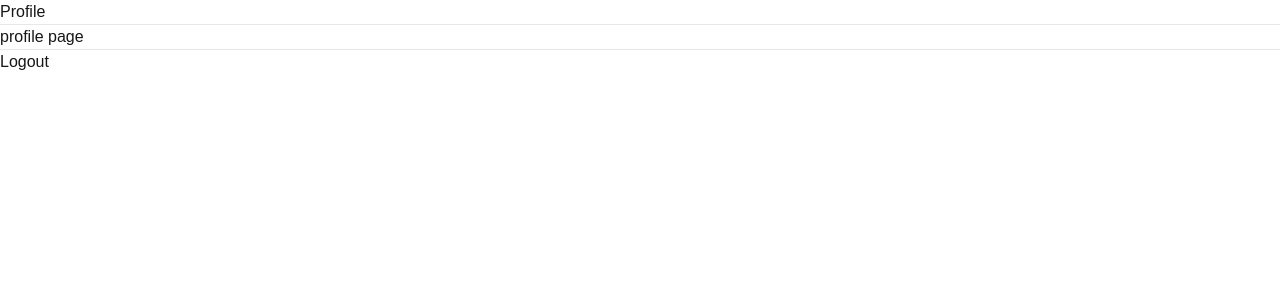
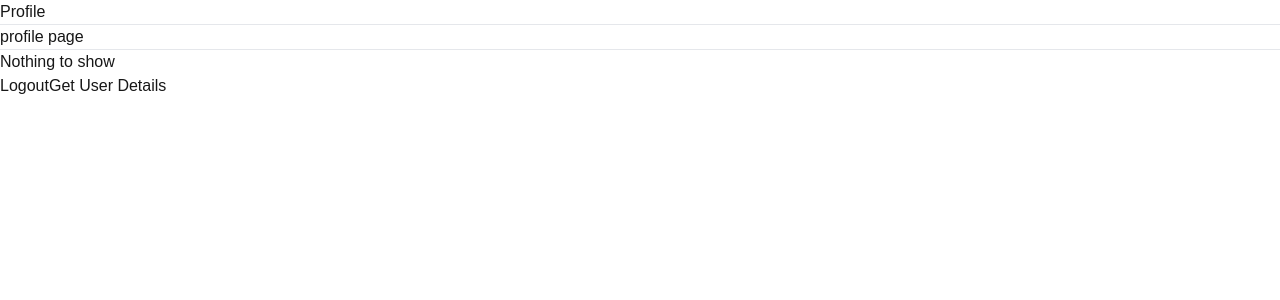
Before and after one commit to Sadiq0909/nextlearn, a Next.js app: page /profile in a window 1280 px wide. Shown: the top 300 px of the page. Built offline with nearby package versions, Linux system fonts and the light colour scheme.

Commit message:
Add user details retrieval functionality to profile page; implement button for fetching user data

```diff
--- a/src/app/profile/page.tsx
+++ b/src/app/profile/page.tsx
@@ -1,5 +1,6 @@
 "use client";
 import axios from "axios";
+import React from "react";
 import Link from "next/link";
 import toast from "react-hot-toast"
 ;import {useRouter} from "next/navigation";
@@ -7,6 +8,7 @@ import toast from "react-hot-toast"
 export default function ProfilePage() {
 
     const router = useRouter()
+    const [data ,setData] = React.useState("Nothing")
 
     const logout=async()=>{
         try {
@@ -18,6 +20,11 @@ export default function ProfilePage() {
             toast.error(error.message)
         }
     }
+    const getUserDetails = async()=>{
+        const res = await axios.get("/api/users/me") ;
+        console.log(res.data);
+        setData(res.data.data._id) ;
+    }
 
     return (
         <div className="flex flex-col items-center justify-center min-h-screen py-2">
@@ -25,11 +32,18 @@ export default function ProfilePage() {
             <hr />
             <p>profile page</p>
             <hr />
+            <h2 className="bg-orange-400 p-3 m-3">{data === "Nothing" ? "Nothing to show" : <Link href={`/profile/${data}`}>{data}</Link>}</h2>
             <button
             onClick = {logout}
             className="p-2 border border-gray-300 rounded-lg mb-4 focus:outline-none focus:border-gray-600 hover:bg-lime-400 hover:text-black">
                 Logout
             </button>
+            <button
+            onClick = {getUserDetails}
+            className="p-2 border bg-neutral-600 border-gray-300 rounded-lg mb-4 focus:outline-none focus:border-gray-600 hover:bg-lime-400 hover:text-black">
+                Get User Details
+            </button>
+
         </div>
     )
 }
```
